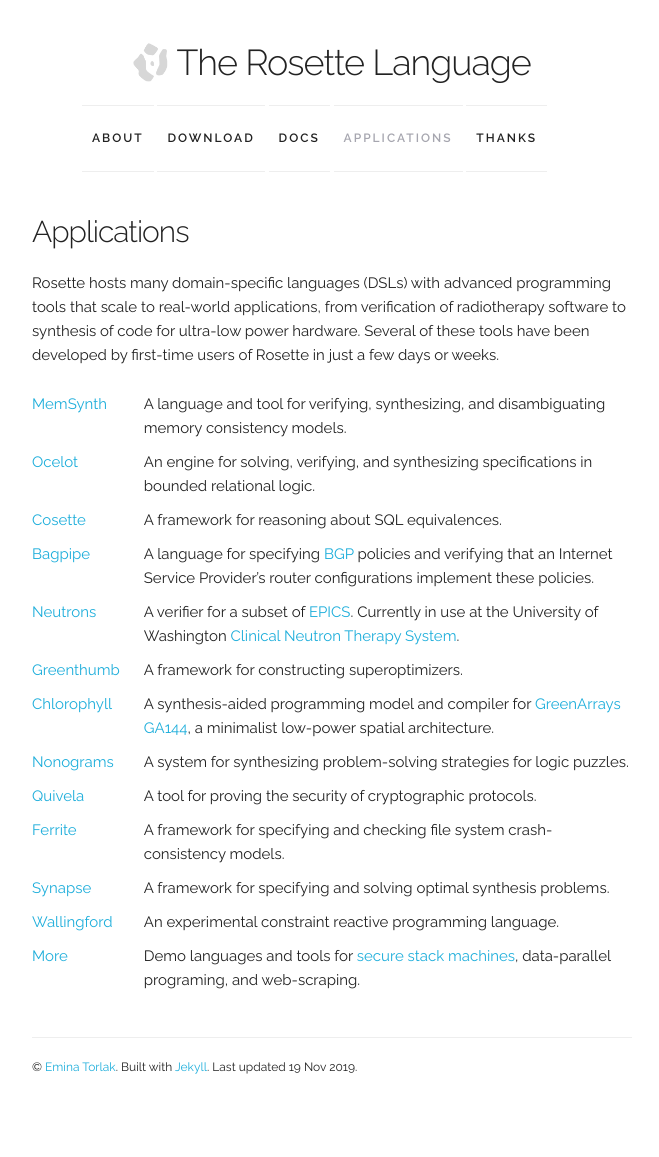
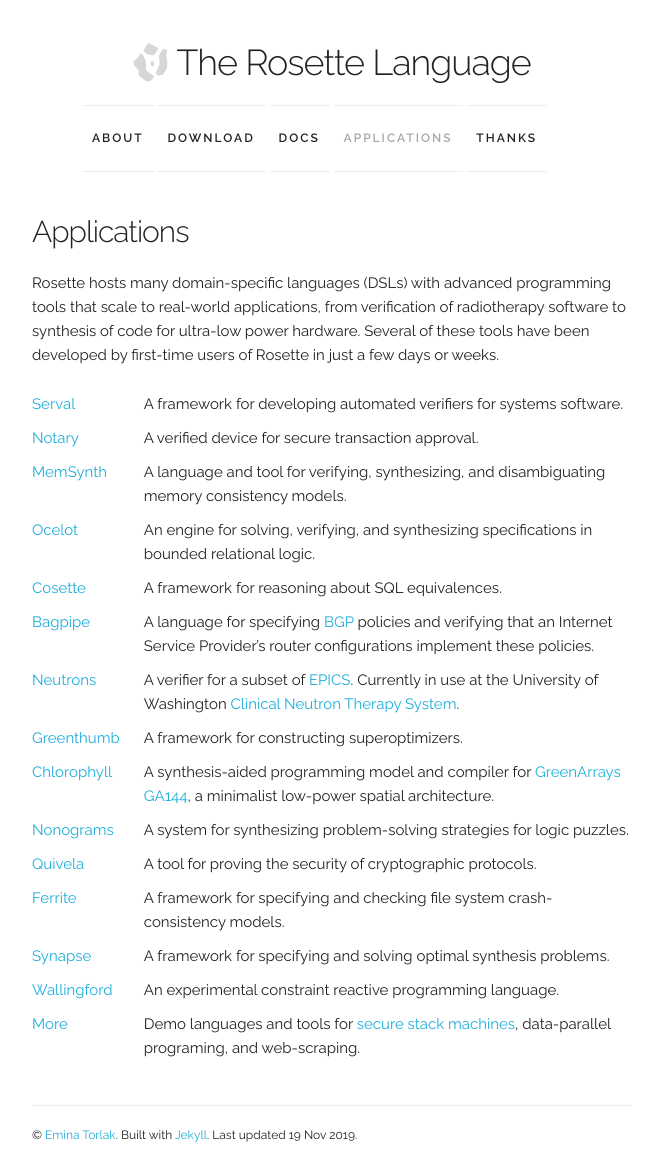
Before and after one commit to emina/rosette, a Jekyll site: the page built from apps.md, in a window 1280 px wide. Shown: the whole page, without its empty margins (308-967 px from the left). Built offline with Jekyll 4.4.1, drawn with Linux system fonts in a browser that asks for light colours; nearby versions of some CDN libraries; before the commit the page ends 1089 px from its top, so only the background shows below that.

Commit message:
Add Serval and Notary.

```diff
--- a/apps.md
+++ b/apps.md
@@ -10,7 +10,8 @@
 ultra-low power hardware. Several of these tools have been developed by
 first-time users of Rosette in just a few days or weeks.
 
-
+| [Serval][] | A framework for developing automated verifiers for systems software.  |
+| [Notary][] | A verified device for secure transaction approval. |
 | [MemSynth][] | A language and tool for verifying, synthesizing, and disambiguating memory consistency models. |
 | [Ocelot][] | An engine for solving, verifying, and synthesizing specifications in bounded relational logic. |
 | [Cosette][] |  A framework for reasoning about SQL equivalences. |
@@ -26,6 +27,8 @@
 | [More][] |  Demo languages and tools for [secure stack machines][SSM], data-parallel programing, and web-scraping.  |
 
 
+[Serval]: https://unsat.cs.washington.edu/projects/serval/
+[Notary]: https://github.com/anishathalye/notary
 [Bagpipe]: http://www.konne.me/bagpipe/
 [BGP]: https://en.wikipedia.org/wiki/Border_Gateway_Protocol
 [Chlorophyll]: http://pl.eecs.berkeley.edu/projects/chlorophyll/
```
